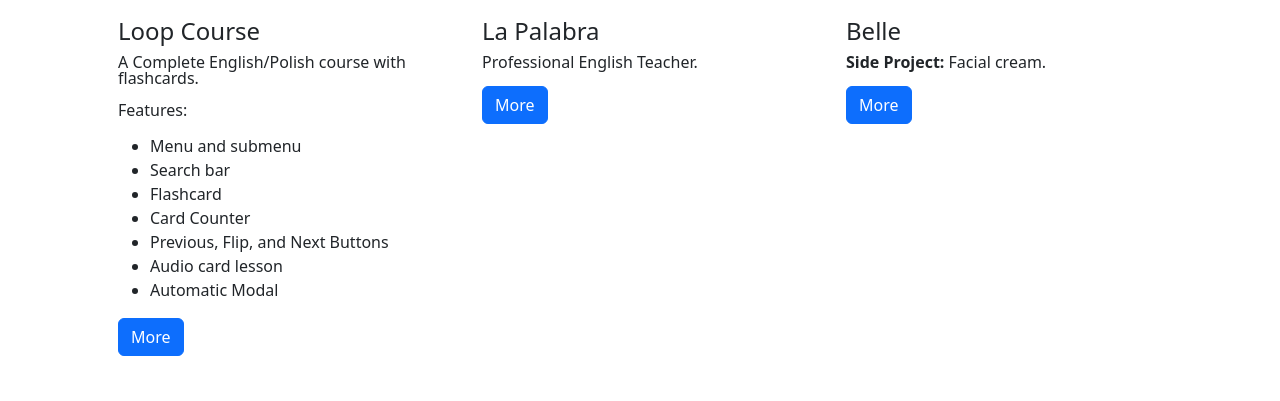
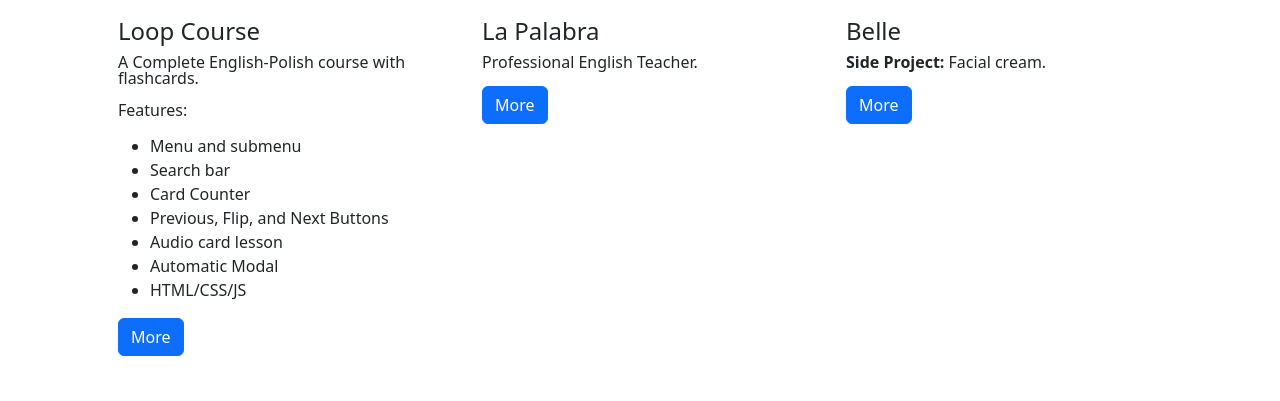
Before and after one commit to ezebarredo/ebarredo-web, a website: page index.html in a window 1280 px wide. Shown: the part 1930-2331 px from the top of the page. Drawn offline with nearby package versions, Linux system fonts and the light colour scheme.

Commit message:
features loopcourse reduce.

```diff
--- a/index.html
+++ b/index.html
@@ -150,16 +150,16 @@
                 <img src="img/portfolio/loopcourse.webp" class="portfolio-img img-fluid rounded" alt="belle" /></a>
               <div class="portfolio-info pt-1">
                 <h4 class="mt-3">Loop Course</h4>
-                <p class="lh-1">A Complete English/Polish course with flashcards.</p>
+                <p class="lh-1">A Complete English-Polish course with flashcards.</p>
                 <p class="lh-1">Features:</p>
                 <ul>
                   <li>Menu and submenu</li>
                   <li>Search bar</li>
-                  <li>Flashcard</li>
                   <li>Card Counter</li>
                   <li>Previous, Flip, and Next Buttons</li>
                   <li>Audio card lesson</li>
                   <li>Automatic Modal</li>
+                  <li>HTML/CSS/JS</li>
                 </ul>
                 <a class="btn btn-primary" href="https://loopcourse.com/" target="_blank" role="button">More</a>
               </div>
```
